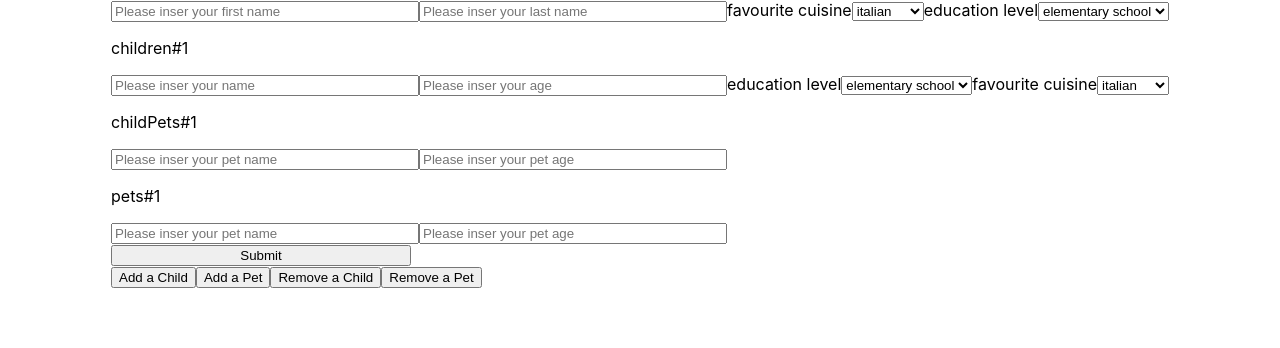
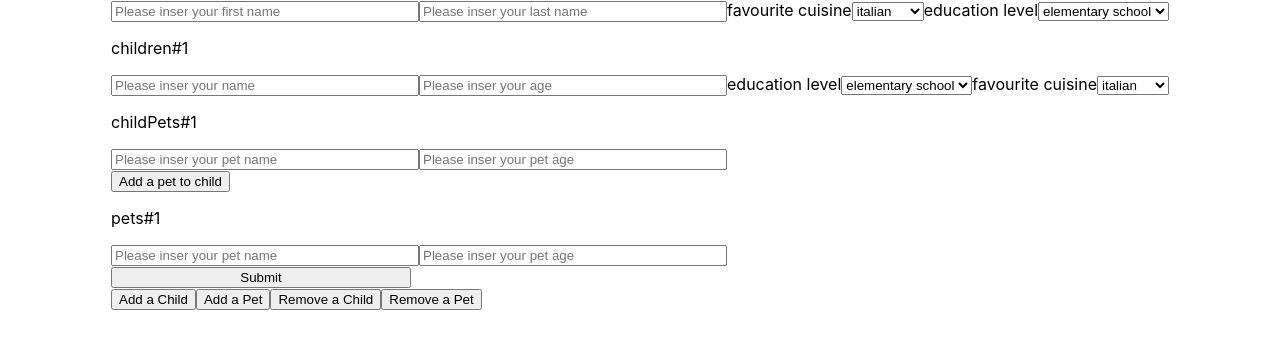
Before and after one commit to sergiogalici/recursive-form-from-db, a React (Create React App) app: page / in a window 1280 px wide. Shown: the top 348 px of the page. Built offline with nearby package versions, Linux system fonts and the light colour scheme.

Commit message:
Add Pet To Child Fixed

```diff
--- a/src/components/Form/formFactory.tsx
+++ b/src/components/Form/formFactory.tsx
@@ -1,10 +1,26 @@
 import React from "react";
+import { useDispatch } from "react-redux";
+import { formsActions } from "../../features/forms/reducers";
 import { getLastFieldElement } from "../../utils/stringFormatter";
 import { Input } from "./fields/Input";
 import Select from "./fields/Select";
 import { MappedFieldType } from "./model";
 
-export const formFactory = (field: MappedFieldType): React.ReactNode => {
+type FormFactoryPropsType = {
+  field: MappedFieldType;
+};
+
+const addPetToChild = (childToMap: MappedFieldType[]) => {
+  return formsActions.addFieldToSubform(
+    childToMap.find(
+      (subChild) => getLastFieldElement(subChild.id) === "childPets"
+    )?.id ?? ""
+  );
+};
+
+export const FormFactory = ({ field }: FormFactoryPropsType) => {
+  const dispatch = useDispatch();
+
   if (field.type.startsWith("input")) {
     return (
       <Input type={field.type} id={field.id} key={field.id + field.type} />
@@ -22,16 +38,26 @@ export const formFactory = (field: MappedFieldType): React.ReactNode => {
   }
 
   if (field.type === "subForm" && field.children) {
-    return field.children.map((child, i) => {
+    return (
+      <React.Fragment key={field.type + field.key}>
+        {field.children.map((child, i) => {
           const childToMap = child as MappedFieldType[];
           return (
             <div key={field.type + field.key + i}>
               <p>{getLastFieldElement(field.key) + "#" + (i + 1)}</p>
               {childToMap.map((form) => {
-            return formFactory(form);
+                return <FormFactory field={form} key={form.key} />;
               })}
+              {getLastFieldElement(field.id) === "children" && (
+                <button onClick={() => dispatch(addPetToChild(childToMap))}>
+                  Add a pet to child
+                </button>
+              )}
             </div>
           );
-    });
+        })}
+      </React.Fragment>
+    );
   }
+  return null;
 };
--- a/src/components/Form/index.tsx
+++ b/src/components/Form/index.tsx
@@ -3,21 +3,19 @@ import { useForm, FormProvider } from "react-hook-form";
 import { useDispatch, useSelector } from "react-redux";
 import { FormConfigType } from "../../data/data";
 import { selectAllForms } from "../../features/forms/selector";
-import { formFactory } from "./formFactory";
+import { FormFactory } from "./formFactory";
 import { MappedFieldType } from "./model";
 
 const onSubmit = (data: any) => console.log(data);
 
 const mapper = (mappedForm: MappedFieldType[]): React.ReactNode => {
   return mappedForm.map((item) => {
-    return formFactory(item);
+    return <FormFactory key={item.id} field={item} />;
   });
 };
 
 export const Form = () => {
   const methods = useForm<FormConfigType>();
-
-  const dispatch = useDispatch();
 
   const currentForm = useSelector(selectAllForms);
 
```
Lines whose indentation alone changed are shown as unchanged.
